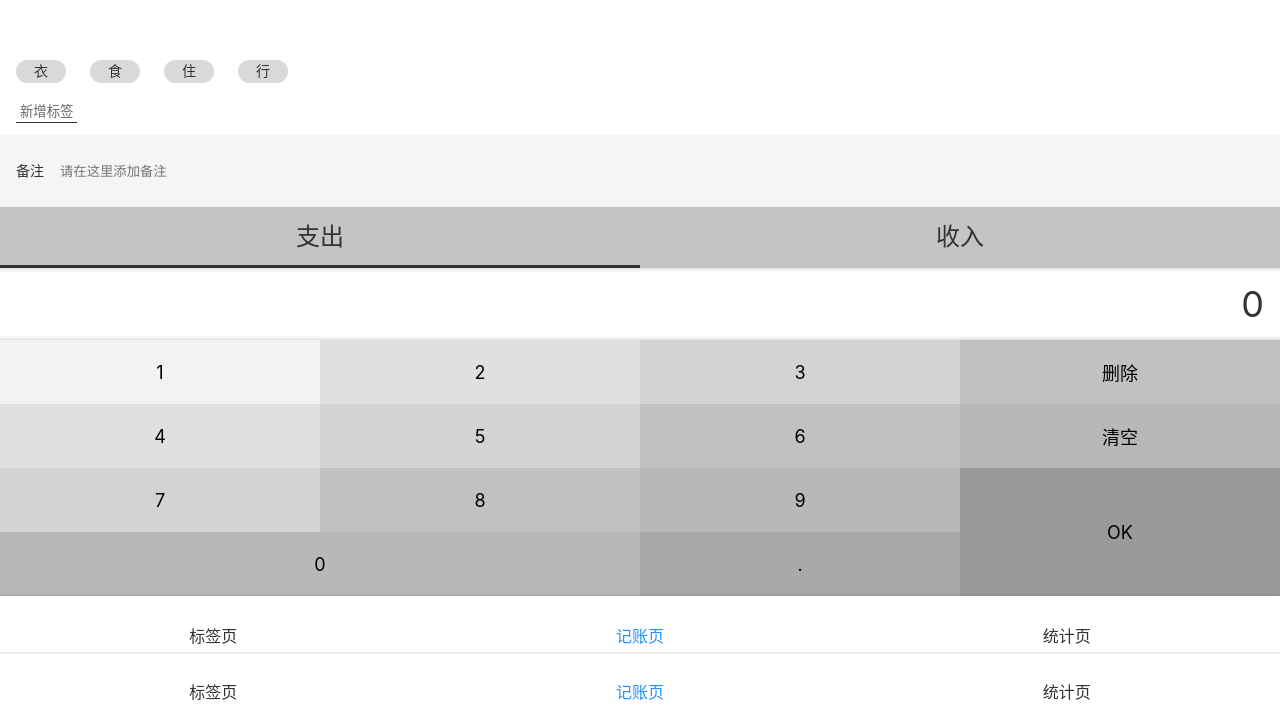
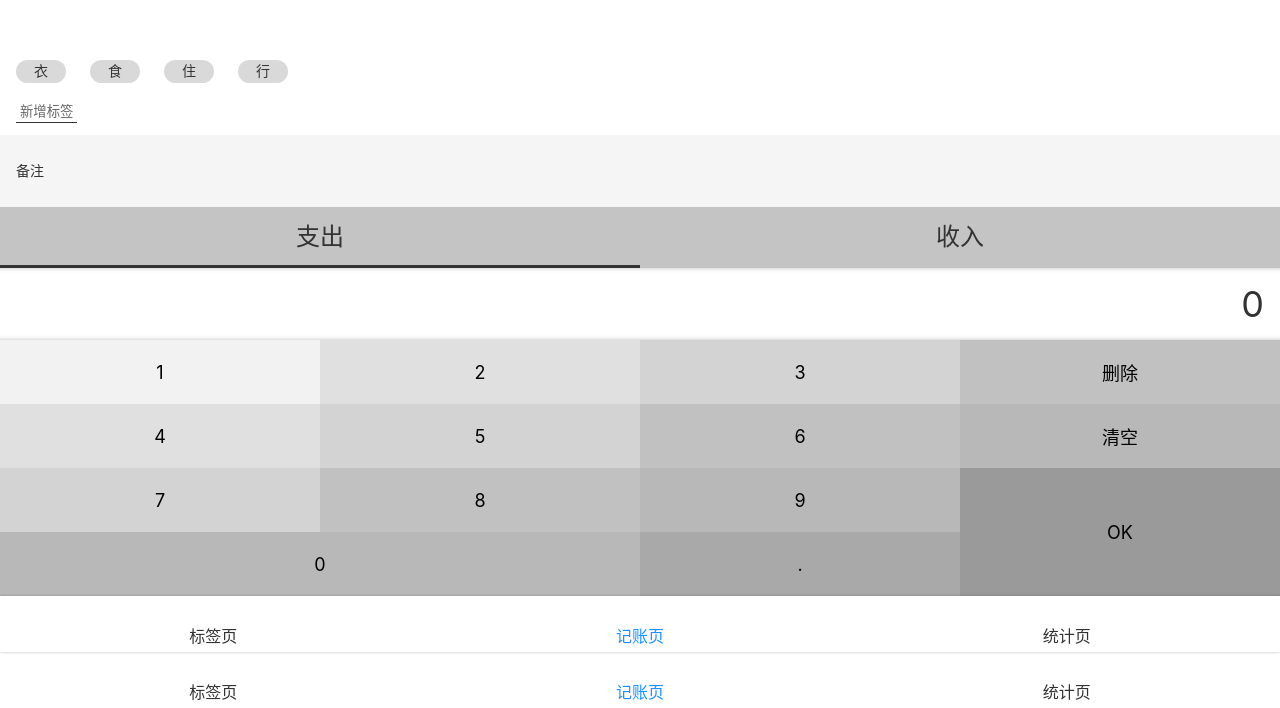
Before and after one commit to YoungDriverOfTech/bookKeeping-react-source, a React app: page /money#/money in a window 1280 px wide. Shown: the part 148-856 px from the top of the page. Built offline with nearby package versions, Linux system fonts and the light colour scheme.

Commit message:
创建单独的 Input

```diff
--- /dev/null
+++ b/src/components/Button.tsx
@@ -0,0 +1,9 @@
+import styled from 'styled-components';
+
+const Button = styled.button`
+  font-size: 18px; border: none; padding: 8px 12px;
+  background: #f60; border-radius: 4px;
+  color: white;
+`;
+
+export {Button}
--- a/src/components/Icon.tsx
+++ b/src/components/Icon.tsx
@@ -4,13 +4,13 @@
 try {importAll(require.context('icons', true, /\.svg$/));} catch (error) {console.log(error);}
 
 type Props = {
-  name: string
+  name?: string
 }
 
 const Icon = (props: Props) => {
   return (
     <svg className="icon">
-      <use xlinkHref={'#' + props.name}/>
+      {props.name && <use xlinkHref={'#' + props.name}/>}
     </svg>
   );
 };
--- /dev/null
+++ b/src/components/Input.tsx
@@ -0,0 +1,30 @@
+import React from 'react';
+import styled from 'styled-components';
+
+const Label = styled.label`
+    display:flex;
+    align-items: center;
+    > span { margin-right: 16px; white-space: nowrap; }
+    > input {
+      display:block;
+      width: 100%;
+      height: 72px;
+      background: none;
+      border: none;
+    }
+`;
+
+type Props = {
+  label: string;
+} & React.InputHTMLAttributes<HTMLInputElement>;
+const Input: React.FC<Props> = (props) => {
+  const {label, children, ...rest} = props;
+  return (
+    <Label>
+      <span>{props.label}</span>
+      <input {...rest} />
+    </Label>
+  );
+};
+
+export {Input};
--- a/src/views/Money/NoteSection.tsx
+++ b/src/views/Money/NoteSection.tsx
@@ -1,25 +1,11 @@
 import styled from 'styled-components';
-import React, {useRef} from 'react';
+import React, {ChangeEventHandler, useRef} from 'react';
+import {Input} from '../../components/Input';
 
 const Wrapper = styled.section`
   background: #f5f5f5;
   padding: 0 16px;
   font-size: 14px;
-  > label{
-    display: flex;
-    align-items: center;
-    > span{
-      margin-right: 16px;
-      white-space: nowrap;
-    }
-    > input{
-      display: block;
-      width: 100%;
-      height: 72px;
-      background: none;
-      border: none;
-    }
-  }
 `;
 
 type Props = {
@@ -27,24 +13,14 @@
   onChange: (value:string) => void
 }
 const NoteSection: React.FC<Props> = (props) => {
-
   const note = props.value;
-  const refInput = useRef<HTMLInputElement>(null);
-  const onBlur = () => {
-    if (refInput.current !== null) {
-      props.onChange(refInput.current.value);
-    }
+  const onChange: ChangeEventHandler<HTMLInputElement> = (e) => {
+    props.onChange(e.target.value);
   };
 
   return (
     <Wrapper>
-      <label>
-        <span>备注</span>
-        <input type="text" placeholder="请在这里添加备注"
-               ref={refInput}
-               defaultValue={note}
-               onBlur={onBlur}/>
-      </label>
+      <Input label="备注" type="text" value={note} onChange={onChange}/>
     </Wrapper>
   );
 };
--- a/src/views/Tag.tsx
+++ b/src/views/Tag.tsx
@@ -1,16 +1,44 @@
 import React from 'react';
 import {useTags} from '../useTags';
 import {useParams} from 'react-router-dom';
+import Layout from 'components/Layout';
+import Icon from 'components/Icon';
+import {Button} from 'components/Button';
+import styled from 'styled-components';
 
 type Params = {
   id: string
 }
+const Topbar = styled.header`
+  display:flex;
+  justify-content: space-between;
+  align-items: center;
+  line-height: 20px;
+  padding: 14px;
+  background:white;
+`;
+
 const Tag: React.FC = (props) => {
   const {findTag} = useTags();
   let {id} = useParams<Params>();
   const tag = findTag(parseInt(id));
   return (
-    <div>{tag.name}</div>
+    <Layout>
+      <Topbar>
+        <Icon name="left"/>
+        <span>编辑标签</span>
+        <Icon/>
+      </Topbar>
+      <div>
+        <label>
+          <span>标签名</span>
+          <input type="text" placeholder="标签名"/>
+        </label>
+      </div>
+      <div>
+        <Button>删除标签</Button>
+      </div>
+    </Layout>
   );
 };
 
--- a/src/views/Tags.tsx
+++ b/src/views/Tags.tsx
@@ -4,6 +4,7 @@
 import styled from 'styled-components';
 import Icon from '../components/Icon';
 import {Link} from 'react-router-dom';
+import {Button} from 'components/Button';
 
 const TagList = styled.ol`
   font-size: 16px;
@@ -21,11 +22,7 @@
     }
   }
 `;
-const Button = styled.button`
-  font-size: 18px; border: none; padding: 8px 12px;
-  background: #f60; border-radius: 4px;
-  color: white;
-`;
+
 const Center = styled.div`
   display:flex;
   justify-content: center;
```
